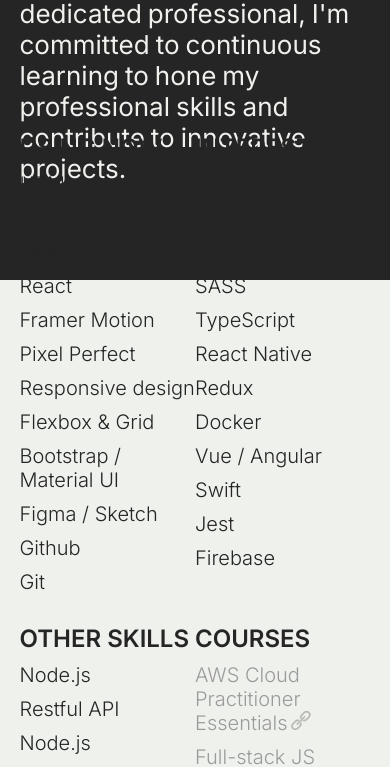
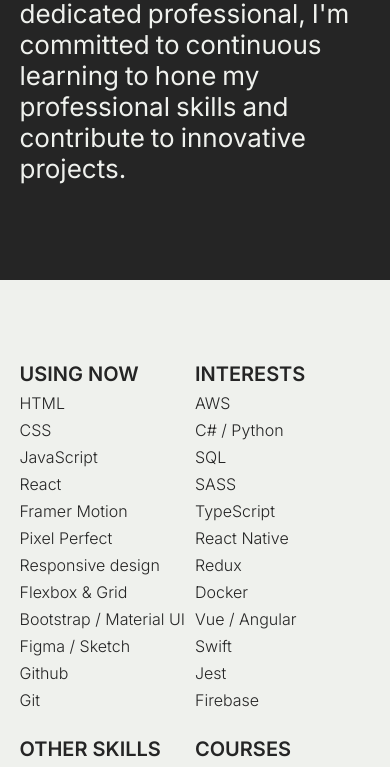
Before and after one commit to t-minini/my-website-v3, a React (Create React App) app: page / in a window 390 px wide. Shown: the part 1408-2175 px from the top of the page. Built offline with nearby package versions, Linux system fonts and the light colour scheme; a web font is replaced by a local one.

Commit message:
media queria for iphone 11 pro max finished

```diff
--- a/src/components/skills/Skills.module.css
+++ b/src/components/skills/Skills.module.css
@@ -108,10 +108,34 @@
 
 /* iPhone 11 Pro Max / XR 414 x 896  */
 @media only screen and (max-width: 414px) {
+  .skills__ul ul li:first-child {
+    font-size: 2rem;
+  }
+
+  .skills__ul li {
+    font-size: 1.6rem;
+    padding-top: 0.7rem;
+  }
+
+  .skills a {
+    font-size: 1.6rem;
+  }
 }
 
 /* iPhone 11 Pro Max / XR 896 x 414 (portrait) */
 @media only screen and (min-width: 805px) and (max-width: 896px) and (orientation: landscape) {
+  .skills__ul ul li:first-child {
+    font-size: 1.7rem;
+  }
+
+  .skills__ul li {
+    font-size: 1.3rem;
+    padding-top: 0.5rem;
+  }
+
+  .skills a {
+    font-size: 1.3rem;
+  }
 }
 
 /* iPhone 13 Pro 390 x 844  */
```
